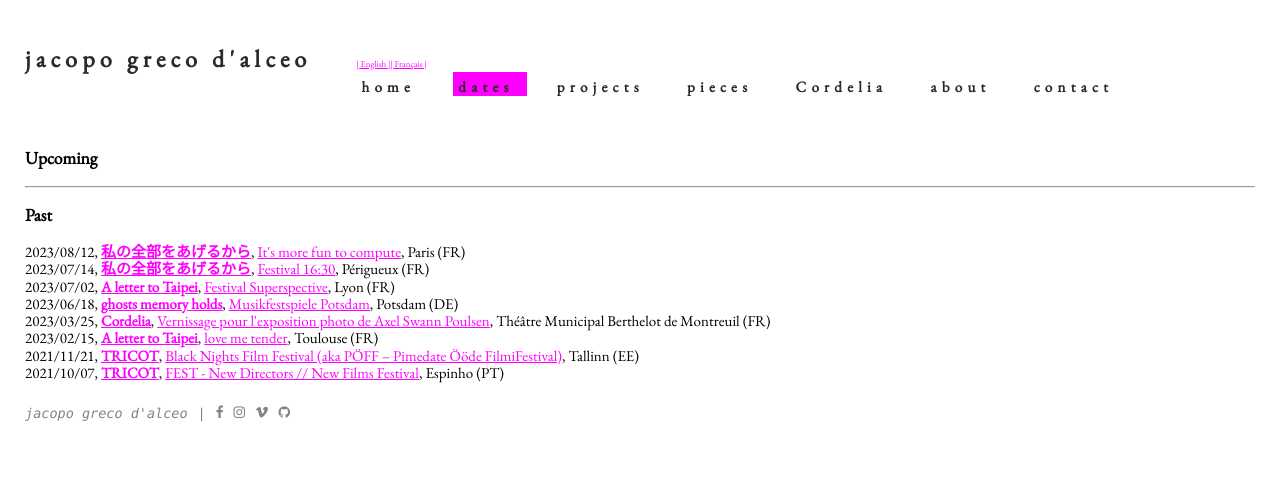
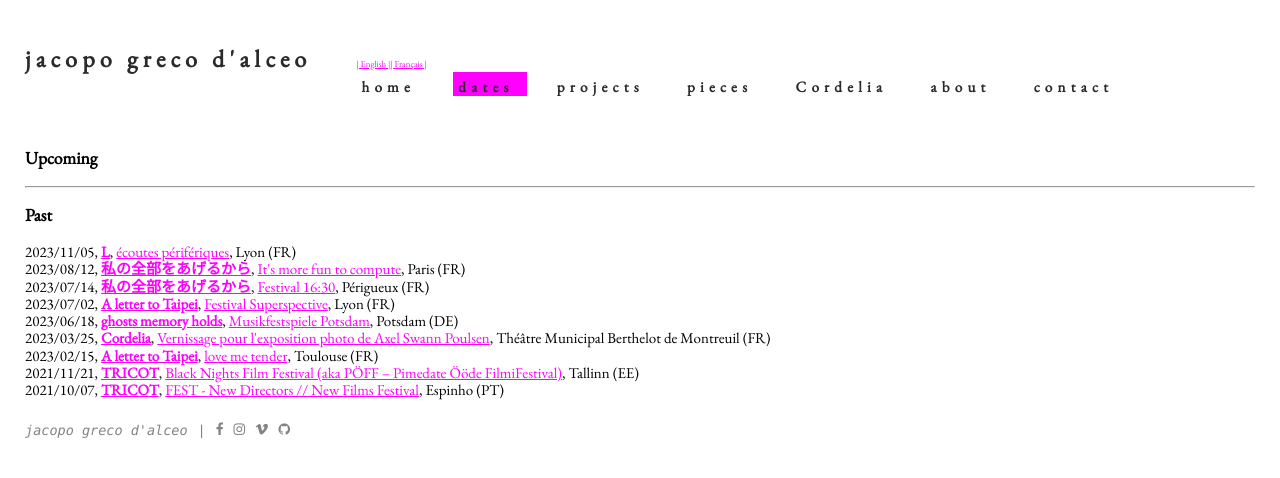
Before and after one commit to jacopogrecodalceo/jacopogrecodalceo.github.io, a Jekyll site: the page built from content/_en/dates.html, in a window 1280 px wide. Shown: the top 478 px of the page. Built offline with Jekyll 4.4.1, drawn with Linux system fonts in a browser that asks for light colours.

Commit message:
update grrrnd zero

```diff
--- a/_data/dates.yml
+++ b/_data/dates.yml
@@ -1,3 +1,10 @@
+- what: "L"
+  when: "2023/11/05"
+  site: "https://fb.me/e/1oLWAWG8t"
+  name: "écoutes périfériques"
+  city: "Lyon"
+  country: "FR"
+
 - what: "私の全部をあげるから"
   when: "2023/08/12"
   site: "https://fb.me/e/10ucU2GSi"
```
Also changed, not shown: content/_en/pieces/23_2-ti_darò_tutta_me_stessa.md (renamed from content/_en/pieces/23_2-je_monstre.md), content/_fr/pieces/23_2-ti_darò_tutta_me_stessa.md (renamed from content/_fr/pieces/23_2-je_monstre.md).
